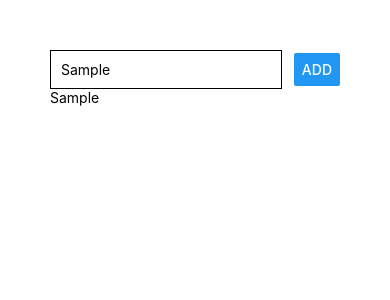
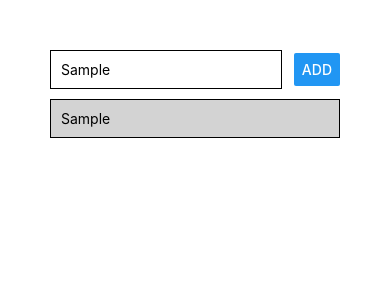
Before and after one commit to calvincurry22/React-native-goalSetter, a React Native app: screen / in a window 390 px wide. Both pictures are taken after typing "Sample" into the empty fields and a click on the button "ADD". Shown: the top 300 px of the page. Built offline with nearby package versions, Linux system fonts and the light colour scheme.

Commit message:
Added flatlist container for listing data

```diff
--- a/App.js
+++ b/App.js
@@ -1,16 +1,19 @@
 import { StatusBar } from 'expo-status-bar';
 import React, { useState } from 'react';
-import { Button, StyleSheet, Text, TextInput, View } from 'react-native';
+import { Button, FlatList, ScrollView, StyleSheet, Text, TextInput, View } from 'react-native';
 
 export default function App() {
   const [enteredGoal, setEnteredGoal] = useState('')
   const [courseGoals, setCourseGoals] = useState([])
   const goalInputHandler = (enteredText) => setEnteredGoal(enteredText)
   const addGoalHandler = () => {
-    setCourseGoals([...courseGoals, enteredGoal]);
+    setCourseGoals([...courseGoals, { id: Math.random().toString(), value: enteredGoal }]);
   }
-  //Left off at 2:05:00
+  //Left off at 2:21:00
+  /* Use FlatList for better performance when displaying large lists of data
+  vs ScrollView and mapping through an array */
   return (
+    // <ScrollView>
     <View style={styles.mainContainer}>
       <View style={styles.childContainer}>
         <TextInput
@@ -21,10 +24,17 @@ export default function App() {
         />
         <Button title="ADD" onPress={addGoalHandler} />
       </View>
-      <View>
-        {courseGoals.map(goal => <Text key={goal}>{goal}</Text>)}
-      </View>
+      <FlatList
+        keyExtractor={(item, index) => item.id}
+        data={courseGoals}
+        renderItem={itemData => (
+          <View style={styles.listItem}>
+            <Text>{itemData.item.value}</Text>
+          </View>
+        )} />
+
     </View>
+    // </ScrollView>
   );
 }
 
@@ -44,4 +54,11 @@ const styles = StyleSheet.create({
     borderWidth: 1,
     padding: 10
   },
+  listItem: {
+    padding: 10,
+    backgroundColor: 'lightgray',
+    borderColor: 'black',
+    borderWidth: 1,
+    marginVertical: 10
+  }
 });
```
